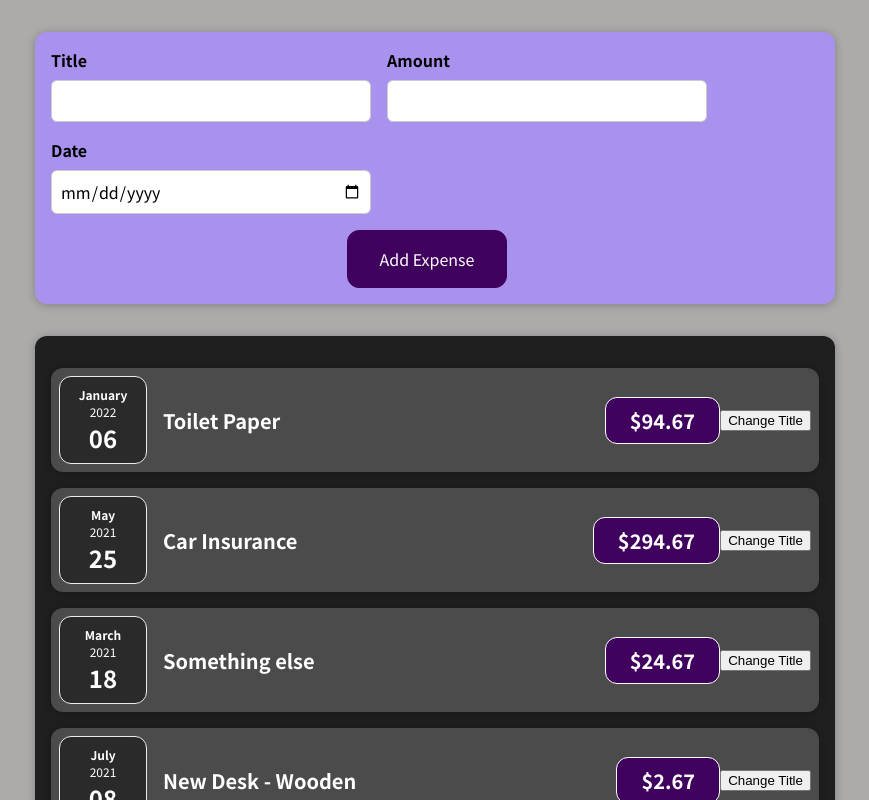
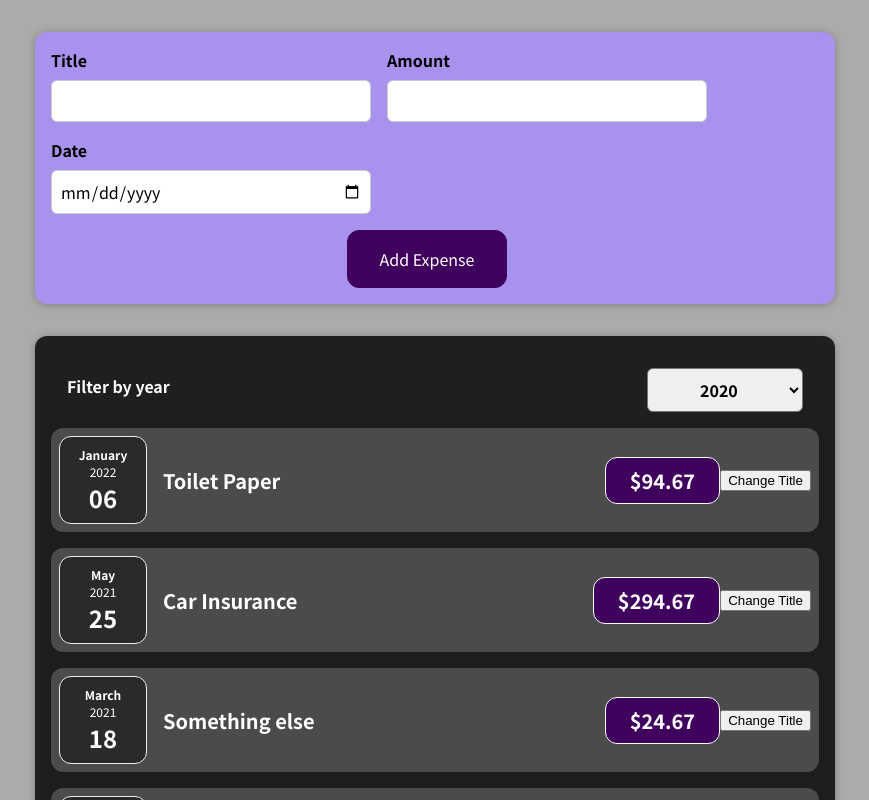
Before and after one commit to StefanGriffin/React---project1, a React (Create React App) app: page / in a window 1280 px wide. Shown: the top 800 px of the page, without its empty margins (205-1074 px from the left). Built offline with nearby package versions, Linux system fonts and the light colour scheme.

Commit message:
Working with events

```diff
--- a/src/App.js
+++ b/src/App.js
@@ -31,16 +31,14 @@
     },
   ];
 
-  // return React.createElement(
-  //   'div',
-  //   {},
-  //   React.createElement('h2', {}, 'let s get started'),
-  //   React.createElement(Expenses, { items: expenses })
-  // );
+  const addExpenseHandler = expense => {
+    console.log('In App js');
+    console.log(expense);
+  }
 
   return (
     <div>
-      <NewExpense />
+      <NewExpense onAddExpense={addExpenseHandler} />
       <Expenses items={expenses} />
     </div>
   );
--- a/src/components/Expenses/Expenses.js
+++ b/src/components/Expenses/Expenses.js
@@ -1,12 +1,21 @@
-import React from 'react';
+import React, { useState } from 'react';
 
 import ExpenseItem from './ExpenseItem';
 import Card from '../UI/Card';
 import './Expenses.css';
+import ExpensesFilter from './ExpensesFilter';
 
 const Expenses = (props) => {
+  const [filteredYear, setFilteredYear] = useState('2020');
+
+  const filterChangeHandler = (selectedYear) => {
+    setFilteredYear(selectedYear);
+  };
+
   return (
+    <div>
       <Card className="expenses">
+        <ExpensesFilter selected={filteredYear} onChangeFilter={filterChangeHandler} />
         <ExpenseItem
           title={props.items[0].title}
           amount={props.items[0].amount}
@@ -28,6 +37,7 @@
           date={props.items[3].date}
         />
       </Card>
+    </div>
   );
 };
 
--- /dev/null
+++ b/src/components/Expenses/ExpensesFilter.css
@@ -0,0 +1,24 @@
+.expenses-filter {
+    color: white;
+    padding: 0 1rem;
+  }
+
+  .expenses-filter__control {
+    display: flex;
+    width: 100%;
+    align-items: center;
+    justify-content: space-between;
+    margin: 1rem 0;
+  }
+
+  .expenses-filter label {
+    font-weight: bold;
+    margin-bottom: 0.5rem;
+  }
+
+  .expenses-filter select {
+    font: inherit;
+    padding: 0.5rem 3rem;
+    font-weight: bold;
+    border-radius: 6px;
+  }
--- /dev/null
+++ b/src/components/Expenses/ExpensesFilter.js
@@ -0,0 +1,26 @@
+import React from 'react';
+
+import './ExpensesFilter.css';
+
+const ExpensesFilter = (props) => {
+  const dropdownChangeHandler = (event) => {
+    // console.log(event.target.value);
+    props.onChangeFilter(event.target.value);
+  };
+
+  return (
+    <div className="expenses-filter">
+      <div className="expenses-filter__control">
+        <label>Filter by year</label>
+        <select value={props.selected} onChange={dropdownChangeHandler}>
+          <option value="2022">2022</option>
+          <option value="2021">2021</option>
+          <option value="2020">2020</option>
+          <option value="2019">2019</option>
+        </select>
+      </div>
+    </div>
+  );
+};
+
+export default ExpensesFilter;
--- a/src/components/NewExpense/ExpenseForm.js
+++ b/src/components/NewExpense/ExpenseForm.js
@@ -2,45 +2,21 @@
 
 import './ExpenseForm.css';
 
-const ExpenseForm = () => {
+const ExpenseForm = (props) => {
   const [enteredTitle, setEnteredTitle] = useState('');
   const [enteredAmount, setEnteredAmount] = useState('');
   const [enteredDate, setEnteredDate] = useState('');
 
-  // const [userInput, setUserInput] = useState({
-  //   enteredTitle: '',
-  //   enteredAmount: '',
-  //   enteredDate: '',
-  // });
-
   const titleChangeHandler = (event) => {
     setEnteredTitle(event.target.value);
-    // setUserInput({
-    //   enteredTitle: event.target.value,
-    //   ...userInput,
-    //   enteredTitle: event.target.value,
-    // });
   };
 
   const amountChangeHandler = (event) => {
     setEnteredAmount(event.target.value);
-    // setUserInput({
-    //   // enteredAmount: event.target.value,
-    //   // ...userInput,
-    //   // enteredAmount: event.target.value,
-    // });
-    // setUserInput((prevState) => {
-    //   return {...prevState, enteredTitle: event.target.value}
-    // })
   };
 
   const dateChangeHandler = (event) => {
     setEnteredDate(event.target.value);
-    // setUserInput({
-    //   enteredDate: event.target.value,
-    //   ...userInput,
-    //   enteredDate: event.target.value,
-    // });
   };
 
   const submitHandler = (event) => {
@@ -52,7 +28,7 @@
       date: new Date(enteredDate),
     };
 
-    console.log(expenseData);
+    props.onSaveExpenseData(expenseData);
     setEnteredTitle('');
     setEnteredAmount('');
     setEnteredDate('');
--- a/src/components/NewExpense/NewExpense.js
+++ b/src/components/NewExpense/NewExpense.js
@@ -3,10 +3,18 @@
 import ExpenseForm from './ExpenseForm';
 import './NewExpense.css';
 
-const NewExpense = () => {
+const NewExpense = (props) => {
+  const saveExpenseDataHandler = (enteredExpenseData) => {
+    const expenseData = {
+      ...enteredExpenseData,
+      id: Math.random().toString()
+    };
+    props.onAddExpense(expenseData);
+  };
+
   return (
     <div className="new-expense">
-      <ExpenseForm />
+      <ExpenseForm onSaveExpenseData={saveExpenseDataHandler} />
     </div>
   );
 };
```
Also changed, not shown: 2 other files (tests, documents, lock files or other folders). Lines whose indentation alone changed are shown as unchanged.
